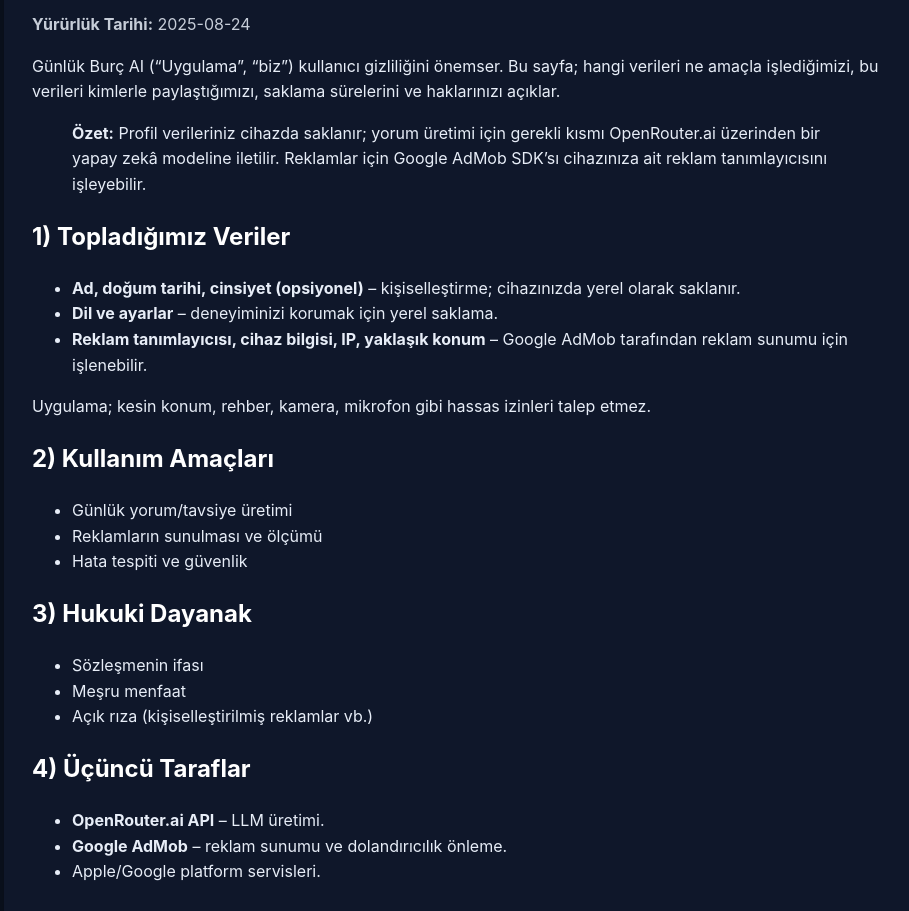
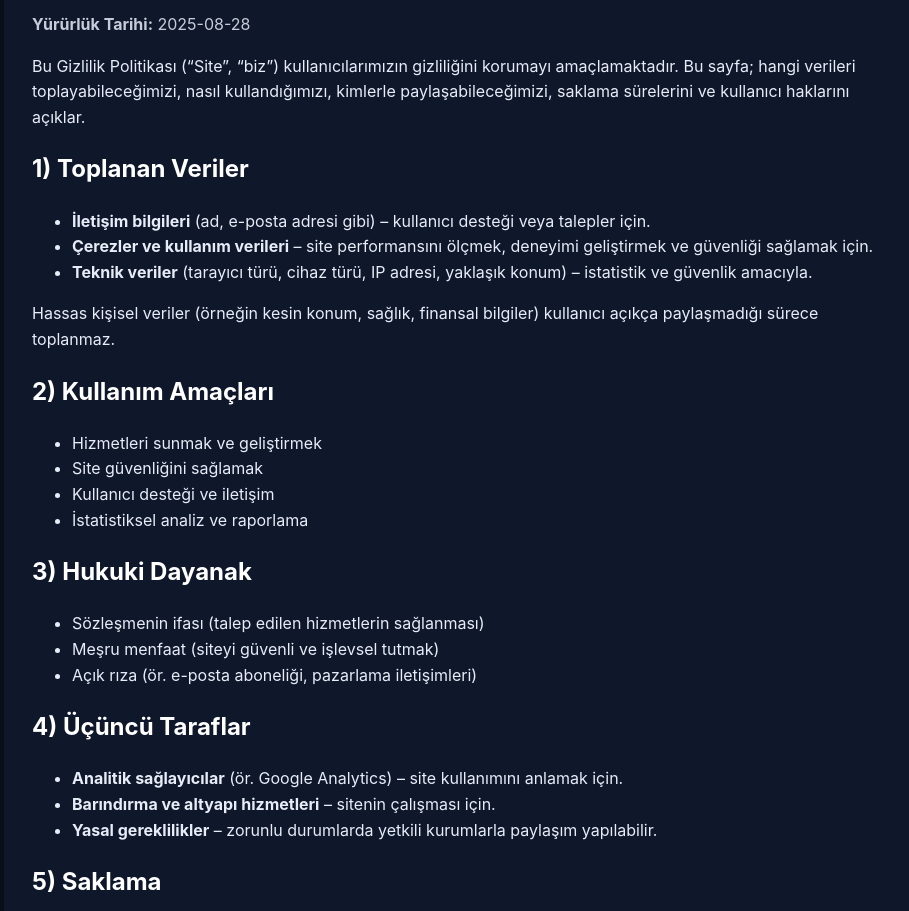
Before and after one commit to futuretoolsaiii/gunluk-burc-ai-privacy, a plain HTML site: page privacy-policy.html in a window 1280 px wide. Shown: the part 134-1045 px from the top of the page, without its empty margins (178-1087 px from the left). Drawn offline with Linux system fonts and the light colour scheme.

Commit message:
Update privacy-policy.html

```diff
--- a/privacy-policy.html
+++ b/privacy-policy.html
@@ -3,7 +3,7 @@
 <head>
 <meta charset="utf-8">
 <meta name="viewport" content="width=device-width,initial-scale=1">
-<title>Günlük Burç AI – Gizlilik Politikası</title>
+<title>Gizlilik Politikası</title>
 <style>
   body{font-family:-apple-system,BlinkMacSystemFont,Segoe UI,Roboto,Helvetica,Arial,sans-serif;line-height:1.6;margin:0;padding:24px;background:#0b1220;color:#e7edf7}
   main{max-width:860px;margin:0 auto;background:#0f172a;border-radius:16px;padding:28px;box-shadow:0 10px 30px rgba(0,0,0,.35)}
@@ -15,49 +15,60 @@
 </head>
 <body>
 <main>
-  <h1>Günlük Burç AI – Gizlilik Politikası</h1>
-  <p class="meta"><strong>Yürürlük Tarihi:</strong> 2025-08-24</p>
-  <p>Günlük Burç AI (“Uygulama”, “biz”) kullanıcı gizliliğini önemser. Bu sayfa; hangi verileri ne amaçla işlediğimizi, bu verileri kimlerle paylaştığımızı, saklama sürelerini ve haklarınızı açıklar.</p>
-  <blockquote><strong>Özet:</strong> Profil verileriniz cihazda saklanır; yorum üretimi için gerekli kısmı OpenRouter.ai üzerinden bir yapay zekâ modeline iletilir. Reklamlar için Google AdMob SDK’sı cihazınıza ait reklam tanımlayıcısını işleyebilir.</blockquote>
-  <h2>1) Topladığımız Veriler</h2>
+  <h1>Gizlilik Politikası</h1>
+  <p class="meta"><strong>Yürürlük Tarihi:</strong> 2025-08-28</p>
+  <p>Bu Gizlilik Politikası (“Site”, “biz”) kullanıcılarımızın gizliliğini korumayı amaçlamaktadır. Bu sayfa; hangi verileri toplayabileceğimizi, nasıl kullandığımızı, kimlerle paylaşabileceğimizi, saklama sürelerini ve kullanıcı haklarını açıklar.</p>
+
+  <h2>1) Toplanan Veriler</h2>
   <ul>
-    <li><strong>Ad, doğum tarihi, cinsiyet (opsiyonel)</strong> – kişiselleştirme; cihazınızda yerel olarak saklanır.</li>
-    <li><strong>Dil ve ayarlar</strong> – deneyiminizi korumak için yerel saklama.</li>
-    <li><strong>Reklam tanımlayıcısı, cihaz bilgisi, IP, yaklaşık konum</strong> – Google AdMob tarafından reklam sunumu için işlenebilir.</li>
+    <li><strong>İletişim bilgileri</strong> (ad, e-posta adresi gibi) – kullanıcı desteği veya talepler için.</li>
+    <li><strong>Çerezler ve kullanım verileri</strong> – site performansını ölçmek, deneyimi geliştirmek ve güvenliği sağlamak için.</li>
+    <li><strong>Teknik veriler</strong> (tarayıcı türü, cihaz türü, IP adresi, yaklaşık konum) – istatistik ve güvenlik amacıyla.</li>
   </ul>
-  <p>Uygulama; kesin konum, rehber, kamera, mikrofon gibi hassas izinleri talep etmez.</p>
+  <p>Hassas kişisel veriler (örneğin kesin konum, sağlık, finansal bilgiler) kullanıcı açıkça paylaşmadığı sürece toplanmaz.</p>
+
   <h2>2) Kullanım Amaçları</h2>
   <ul>
-    <li>Günlük yorum/tavsiye üretimi</li>
-    <li>Reklamların sunulması ve ölçümü</li>
-    <li>Hata tespiti ve güvenlik</li>
+    <li>Hizmetleri sunmak ve geliştirmek</li>
+    <li>Site güvenliğini sağlamak</li>
+    <li>Kullanıcı desteği ve iletişim</li>
+    <li>İstatistiksel analiz ve raporlama</li>
   </ul>
+
   <h2>3) Hukuki Dayanak</h2>
   <ul>
-    <li>Sözleşmenin ifası</li>
-    <li>Meşru menfaat</li>
-    <li>Açık rıza (kişiselleştirilmiş reklamlar vb.)</li>
+    <li>Sözleşmenin ifası (talep edilen hizmetlerin sağlanması)</li>
+    <li>Meşru menfaat (siteyi güvenli ve işlevsel tutmak)</li>
+    <li>Açık rıza (ör. e-posta aboneliği, pazarlama iletişimleri)</li>
   </ul>
+
   <h2>4) Üçüncü Taraflar</h2>
   <ul>
-    <li><strong>OpenRouter.ai API</strong> – LLM üretimi.</li>
-    <li><strong>Google AdMob</strong> – reklam sunumu ve dolandırıcılık önleme.</li>
-    <li>Apple/Google platform servisleri.</li>
+    <li><strong>Analitik sağlayıcılar</strong> (ör. Google Analytics) – site kullanımını anlamak için.</li>
+    <li><strong>Barındırma ve altyapı hizmetleri</strong> – sitenin çalışması için.</li>
+    <li><strong>Yasal gereklilikler</strong> – zorunlu durumlarda yetkili kurumlarla paylaşım yapılabilir.</li>
   </ul>
+
   <h2>5) Saklama</h2>
-  <p>Profil ve ayarlar cihazda tutulur; Uygulama içindeki <em>“Profili Sıfırla”</em> ile silebilirsiniz.</p>
+  <p>Kişisel veriler yalnızca gerekli süre boyunca saklanır. Kullanıcı isteği üzerine silinebilir.</p>
+
   <h2>6) Çocukların Gizliliği</h2>
-  <p>Uygulama 13 yaş altına yönelik değildir.</p>
+  <p>Sitemiz 13 yaş altındaki çocuklara yönelik değildir.</p>
+
   <h2>7) Haklarınız</h2>
-  <p>Erişim, düzeltme, silme, itiraz, veri taşınabilirliği ve rızayı geri çekme haklarınızı kullanmak için bize e‑posta gönderin.</p>
+  <p>Kullanıcılar; verilerine erişim, düzeltme, silme, işleme itirazı ve rızayı geri çekme haklarına sahiptir. Bu hakları kullanmak için bizimle iletişime geçebilirsiniz.</p>
+
   <h2>8) Güvenlik</h2>
-  <p>Uygun teknik/idari tedbirler uygularız; ancak hiçbir aktarım %100 güvenli değildir.</p>
+  <p>Kullanıcı verilerini korumak için teknik ve idari tedbirler alınır; ancak hiçbir aktarım %100 güvenli değildir.</p>
+
   <h2>9) Uluslararası Aktarımlar</h2>
-  <p>Veriler sağlayıcılar nedeniyle ülke dışına aktarılabilir.</p>
+  <p>Veriler, hizmet sağlayıcılar nedeniyle ülke dışına aktarılabilir. Gerekli koruma önlemleri uygulanır.</p>
+
   <h2>10) Değişiklikler</h2>
-  <p>Bu sayfa güncellenebilir. Yayınlandığı anda yürürlüğe girer.</p>
+  <p>Bu Gizlilik Politikası zaman zaman güncellenebilir. Güncellenen versiyon yayınlandığında yürürlüğe girer.</p>
+
   <h2>11) İletişim</h2>
-  <p>E‑posta: <strong>ialpay@hotmail.com</strong></p>
+  <p>Herhangi bir sorunuz için bizimle iletişime geçebilirsiniz: <strong>info@mywebsite.com</strong></p>
 </main>
 </body>
 </html>
```
